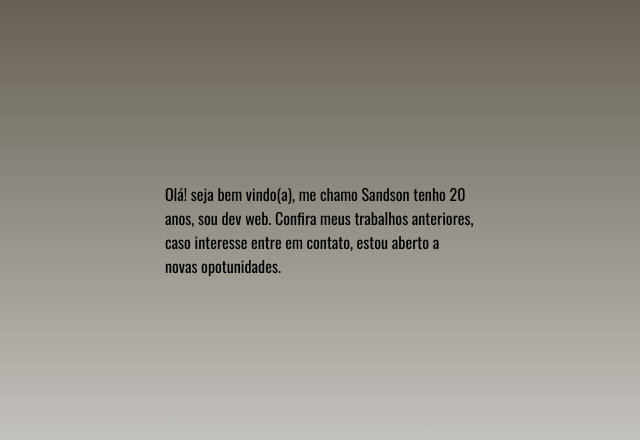
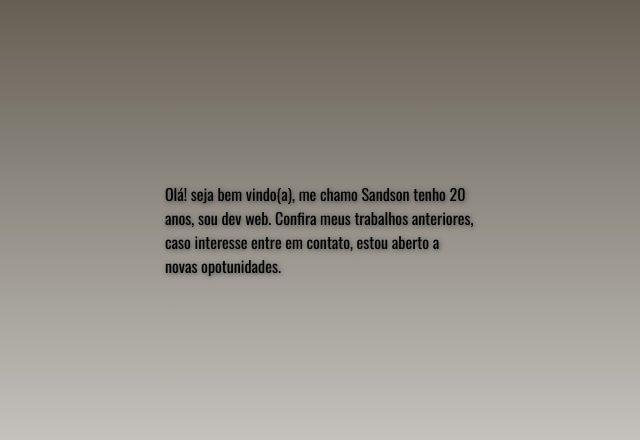
Before and after one commit to SandsonSoares/PortfolioProject, a plain HTML site: page index.html in a window 1280 px wide. Shown: the part 185-625 px from the top of the page, 590-1230 px from the left. Drawn offline with nearby package versions, Linux system fonts and the light colour scheme.

Commit message:
23-08-2022

```diff
--- a/Raiz.css
+++ b/Raiz.css
@@ -138,12 +138,6 @@ header {
     align-items: center;
     justify-content: space-evenly;
 }
-@media (min-width: 740px) {
-    #sobre{
-        align-items: flex-start;
-        margin-top: 150px;
-    }
-}
 
 #LeftSide {
     width: 350px;
@@ -191,7 +185,8 @@ header {
 #RightSide {
     width: 350px;
     padding: 10px;
-
+    color: black;
+    text-shadow: 1px 1px 2px rgba(0, 0, 0, 0.566);
 }
 
 #RightSide p {
@@ -218,6 +213,15 @@ header {
         height: 150vh;
     }
 
+}
+@media (min-width: 740px) {
+    #sobre{
+        align-items: flex-start;
+        margin-top: 150px;
+    }
+    #RightSide {
+        text-shadow: 1px 1px 5px rgba(0, 0, 0, 0.566);
+    }
 }
 
 /*Botside*/
```
